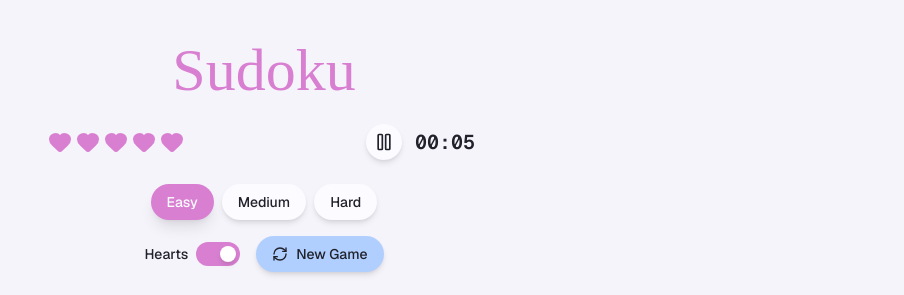
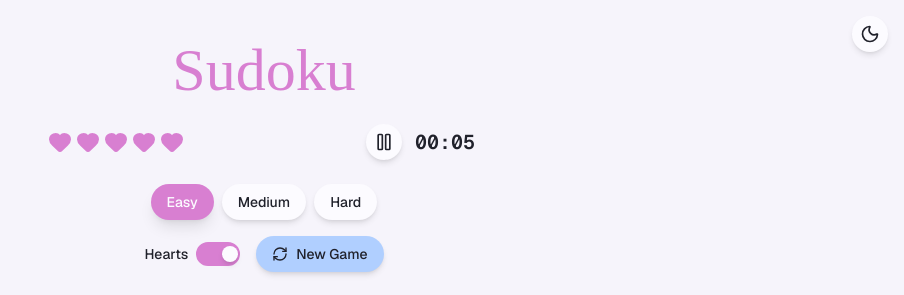
Before and after one commit to nife-codes/playground, a Next.js app in the folder sudoku/: page / in a window 1280 px wide. Shown: the top 295 px of the page, without its empty margins (376-1280 px from the left). Built offline with nearby package versions, Linux system fonts and the light colour scheme; a web font is replaced by a local one.

Commit message:
Fixed name mistake and added settings

```diff
--- a/sudoku/components/sudoku/game-settings.tsx
+++ b/sudoku/components/sudoku/game-settings.tsx
@@ -16,7 +16,6 @@ export function GameSettings() {
 
   return (
     <div className="space-y-4">
-      {/* Difficulty selector */}
       <div className="flex justify-center gap-2">
         {difficulties.map(({ value, label }) => (
           <button
@@ -37,9 +36,7 @@ export function GameSettings() {
         ))}
       </div>
 
-      {/* Settings row */}
       <div className="flex items-center justify-center gap-4">
-        {/* Hearts toggle */}
         <label className="flex items-center gap-2 cursor-pointer">
           <span className="text-sm font-medium text-foreground">Hearts</span>
           <button
@@ -49,22 +46,21 @@ export function GameSettings() {
             onClick={toggleHeartsEnabled}
             className={cn(
               "relative inline-flex h-6 w-11 items-center rounded-full",
-              "transition-colors duration-200",
+              "transition-colors duration-200 border-2",
               "focus:outline-none focus:ring-2 focus:ring-primary focus:ring-offset-2 focus:ring-offset-background",
-              heartsEnabled ? "bg-primary" : "bg-muted"
+              heartsEnabled ? "bg-primary border-primary" : "bg-muted border-border"
             )}
           >
             <span
               className={cn(
-                "inline-block h-4 w-4 transform rounded-full bg-white shadow-md",
+                "inline-block h-4 w-4 transform rounded-full shadow-md",
                 "transition-transform duration-200",
-                heartsEnabled ? "translate-x-6" : "translate-x-1"
+                heartsEnabled ? "translate-x-6 bg-primary-foreground" : "translate-x-1 bg-foreground"
               )}
             />
           </button>
         </label>
 
-        {/* New Game button */}
         <button
           type="button"
           onClick={() => newGame(difficulty)}
--- a/sudoku/components/sudoku/sudoku-game.tsx
+++ b/sudoku/components/sudoku/sudoku-game.tsx
@@ -2,6 +2,8 @@
 
 import { useEffect } from "react"
 import { GameProvider, useGame } from "./game-context"
+import { ThemeProvider } from "./theme-provider"
+import { ThemeToggle } from "./theme-toggle"
 import { SudokuBoard } from "./sudoku-board"
 import { NumberPad } from "./number-pad"
 import { GameControls } from "./game-controls"
@@ -44,6 +46,10 @@ function GameContent() {
 
   return (
     <div className="min-h-screen bg-background flex flex-col items-center px-4 py-6 sm:py-10">
+      <div className="fixed top-4 right-4 z-50">
+        <ThemeToggle />
+      </div>
+
       <h1 className="text-5xl sm:text-6xl font-serif text-primary mb-6">
         Sudoku
       </h1>
@@ -80,8 +86,10 @@ function GameContent() {
 
 export function SudokuGame() {
   return (
-    <GameProvider>
-      <GameContent />
-    </GameProvider>
+    <ThemeProvider>
+      <GameProvider>
+        <GameContent />
+      </GameProvider>
+    </ThemeProvider>
   )
 }
--- /dev/null
+++ b/sudoku/components/sudoku/theme-provider.tsx
@@ -0,0 +1,66 @@
+"use client"
+
+import { createContext, useContext, useEffect, useState, type ReactNode } from "react"
+
+type Theme = "light" | "dark"
+
+interface ThemeContextType {
+  theme: Theme
+  toggleTheme: () => void
+}
+
+const ThemeContext = createContext<ThemeContextType | null>(null)
+
+export function useTheme() {
+  const context = useContext(ThemeContext)
+  if (!context) {
+    throw new Error("useTheme must be used within ThemeProvider")
+  }
+  return context
+}
+
+interface ThemeProviderProps {
+  children: ReactNode
+}
+
+export function ThemeProvider({ children }: ThemeProviderProps) {
+  const [theme, setTheme] = useState<Theme>("light")
+  const [mounted, setMounted] = useState(false)
+
+  useEffect(() => {
+    const savedTheme = localStorage.getItem("sudoku-theme") as Theme | null
+    if (savedTheme) {
+      setTheme(savedTheme)
+    } else {
+      const prefersDark = window.matchMedia("(prefers-color-scheme: dark)").matches
+      setTheme(prefersDark ? "dark" : "light")
+    }
+    setMounted(true)
+  }, [])
+
+  useEffect(() => {
+    if (!mounted) return
+
+    const root = document.documentElement
+    if (theme === "dark") {
+      root.classList.add("dark")
+    } else {
+      root.classList.remove("dark")
+    }
+    localStorage.setItem("sudoku-theme", theme)
+  }, [theme, mounted])
+
+  const toggleTheme = () => {
+    setTheme(t => t === "light" ? "dark" : "light")
+  }
+
+  if (!mounted) {
+    return null
+  }
+
+  return (
+    <ThemeContext.Provider value={{ theme, toggleTheme }}>
+      {children}
+    </ThemeContext.Provider>
+  )
+}
--- /dev/null
+++ b/sudoku/components/sudoku/theme-toggle.tsx
@@ -0,0 +1,28 @@
+"use client"
+
+import { Moon, Sun } from "lucide-react"
+import { cn } from "@/lib/utils"
+import { useTheme } from "./theme-provider"
+
+export function ThemeToggle() {
+  const { theme, toggleTheme } = useTheme()
+
+  return (
+    <button
+      type="button"
+      onClick={toggleTheme}
+      className={cn(
+        "p-2 rounded-full transition-all duration-200",
+        "bg-card shadow-md hover:shadow-lg",
+        "focus:outline-none focus:ring-2 focus:ring-primary"
+      )}
+      aria-label={theme === "light" ? "Switch to dark mode" : "Switch to light mode"}
+    >
+      {theme === "light" ? (
+        <Moon className="w-5 h-5 text-foreground" />
+      ) : (
+        <Sun className="w-5 h-5 text-primary" />
+      )}
+    </button>
+  )
+}
```
